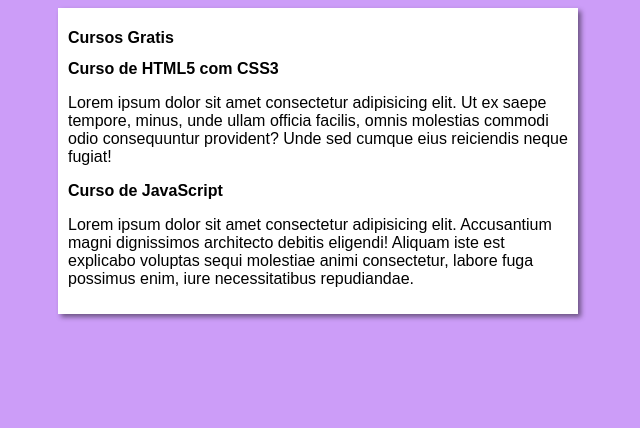
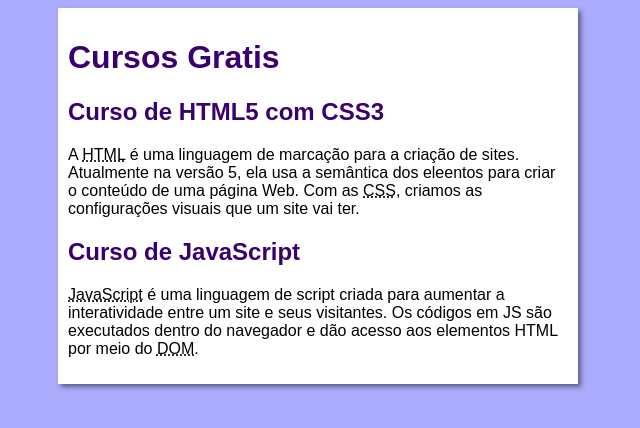
Before and after one commit to BossNX/projeto-site, a plain HTML site: page index.html in a window 1280 px wide. Shown: the whole page, without its empty margins (322-962 px from the left). Drawn offline with Linux system fonts and the light colour scheme.

Commit message:
Added some things

```diff
--- a/estilos/style.css
+++ b/estilos/style.css
@@ -4,7 +4,7 @@
 }
 
 body {
-    background-color: rgb(204, 157, 248);
+    background-color: #acacff;
 
 }
 
@@ -15,3 +15,24 @@ main {
     padding: 10px;
     box-shadow: 3px 3px 5px rgba(0, 0, 0, 0.473);
 }
+
+h1 {
+    font-size: 2em;
+    color: rgb(58, 0, 112);
+}
+
+h2 {
+    font-size: 1.5em;
+    color: rgb(58, 0, 112);
+}
+
+a {
+    text-decoration: none;
+    font-weight: bold;
+    color: rgb(58, 0, 112);
+}
+
+a:hover {
+    text-decoration: underline;
+    color: rgb(26, 26, 255);
+}
--- a/index.html
+++ b/index.html
@@ -3,8 +3,9 @@
 <head>
     <meta charset="UTF-8">
     <meta name="viewport" content="width=device-width, initial-scale=1.0">
-    <title>Nexus</title>
+    <title>Nexus Testes</title>
     <link rel="stylesheet" href="estilos/style.css">
+    <link rel="shortcut icon" href="estilos/favicon.ico" type="image/x-icon">
 </head>
 <body>
     <main>
@@ -13,11 +14,11 @@
         </header>
         <article>
             <h2>Curso de HTML5 com CSS3</h2>
-            <p>Lorem ipsum dolor sit amet consectetur adipisicing elit. Ut ex saepe tempore, minus, unde ullam officia facilis, omnis molestias commodi odio consequuntur provident? Unde sed cumque eius reiciendis neque fugiat!</p>
+            <p>A <abbr title="HyperText Markup Language">HTML</abbr> é uma linguagem de marcação para a criação de sites. Atualmente na versão 5, ela usa a semântica dos eleentos para criar o conteúdo de uma página Web. Com as <abbr title="Cascading Style Sheets">CSS</abbr>, criamos as configurações visuais que um site vai ter.</p>
         </article>
         <article>
             <h2>Curso de JavaScript</h2>
-            <p>Lorem ipsum dolor sit amet consectetur adipisicing elit. Accusantium magni dignissimos architecto debitis eligendi! Aliquam iste est explicabo voluptas sequi molestiae animi consectetur, labore fuga possimus enim, iure necessitatibus repudiandae.</p>
+            <p><abbr title="JavaScript">JavaScript</abbr> é uma linguagem de script criada para aumentar a interatividade entre um site e seus visitantes. Os códigos em JS são executados dentro do navegador e dão acesso aos elementos HTML por meio do <abbr title="Document Object Model">DOM</abbr>.</p>
         </article>
     </main>
 </body>
```
Also changed, not shown: estilos/favicon.ico (added), imagens/Logo Completa (sem fundo).png (added), imagens/Logo Completa.jpg (added), imagens/Marca branca(sem fundo).png (added), imagens/Marca magenta(sem fundo).png (added), imagens/Marca preta(sem fundo).png (added), imagens/btn-back.png (added), imagens/curso-html-css.png (added), imagens/curso-javascript.png (added).
